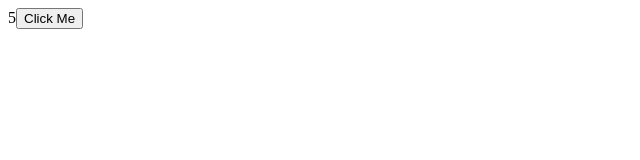
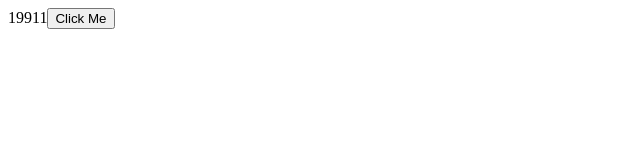
Before and after one commit to ajju8108/React, a React (Vite) app: page / in a window 1280 px wide. Shown: the top 160 px of the page, without its empty margins (0-640 px from the left). Built offline with nearby package versions, Linux system fonts and the light colour scheme.

Commit message:
Updating nested objects

```diff
--- a/src/Managing State/Updating Objects/UpdateObject.tsx
+++ b/src/Managing State/Updating Objects/UpdateObject.tsx
@@ -1,16 +1,26 @@
 import React, { useState } from "react";
-
+// Updating Objects and nested object
 export default function UpdateObject() {
-  const [drink, setDrink] = useState({
+  /* const [drink, setDrink] = useState({
     title: "Americanoi",
     price: 5,
+  }); */
+  const [customer, setCustomer] = useState({
+    name: "John",
+    address: {
+      city: "San Francisco",
+      zipCode: 19911,
+    },
   });
   const handleClick = () => {
-    setDrink({ ...drink, price: 8 });
+    setCustomer({
+      ...customer,
+      address: { ...customer.address, zipCode: 9999 },
+    });
   };
   return (
     <div>
-      {drink.price}
+      {customer.address.zipCode}
       <button onClick={handleClick}>Click Me</button>
     </div>
   );
```
Also changed, not shown: src/Managing State/Updating Array/UpdatingArray.jsx (added, +9 -0 lines).
